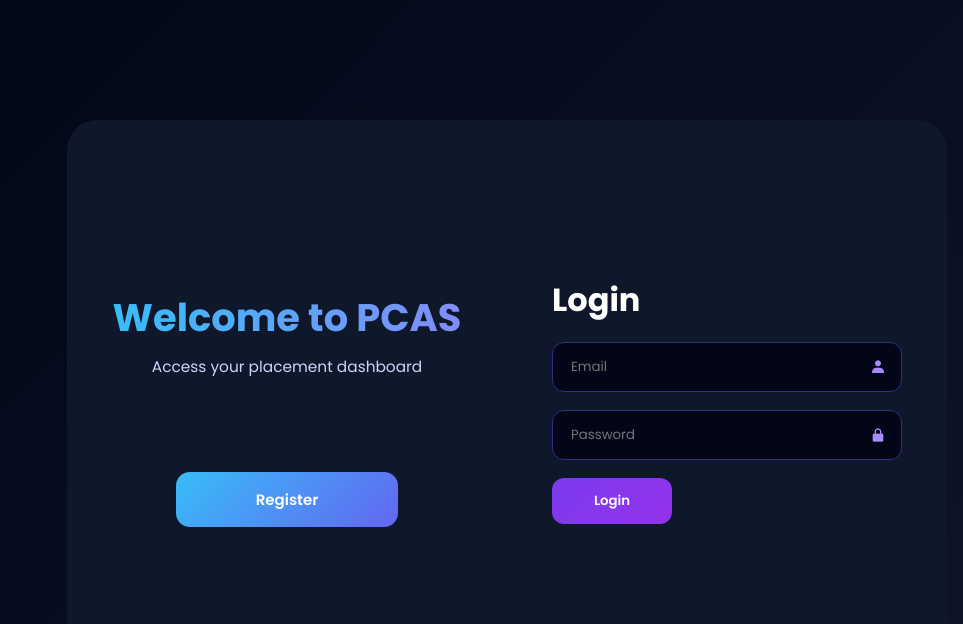
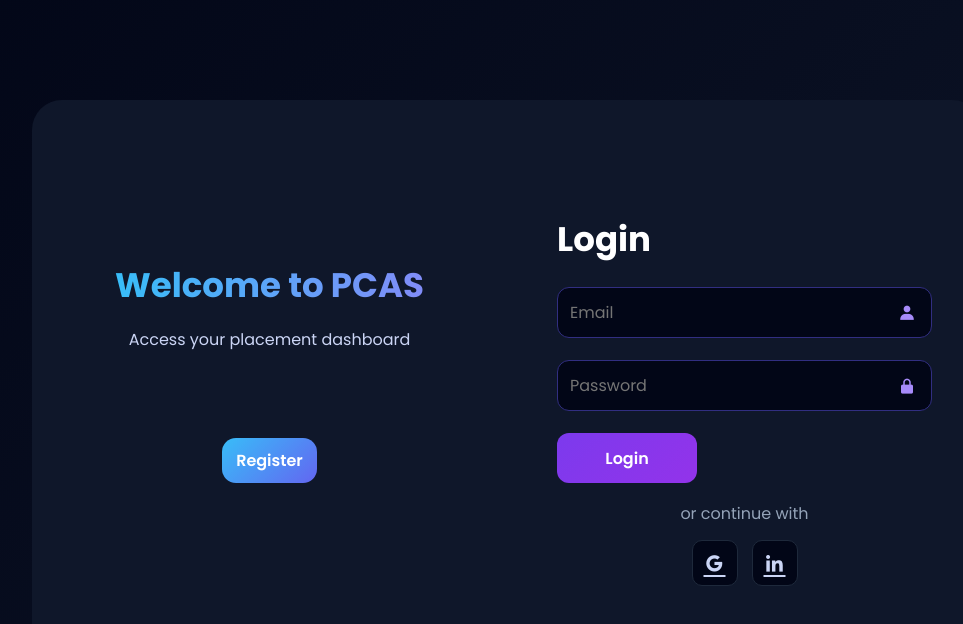
Before and after one commit to AK-tech18/Placement-Cell-System, a React (Create React App) app in the folder client/: page /login in a window 1280 px wide. Shown: the top 624 px of the page, without its empty margins (133-1096 px from the left). Built offline with nearby package versions, Linux system fonts and the light colour scheme.

Commit message:
Updated UI, added dashboard, projector ready version

```diff
--- a/client/src/App.css
+++ b/client/src/App.css
@@ -62,3 +62,53 @@ body[data-theme="light"] .apply-btn {
   border: 1px solid #111;
   color: #111;
 }
+/* 🔥 PROJECTOR MODE (FINAL GLOBAL BOOST) */
+
+/* BASE SCALE */
+body {
+  font-size: 17px;
+}
+
+/* HEADINGS */
+h1 {
+  font-size: 36px !important;
+}
+
+h2 {
+  font-size: 30px !important;
+}
+
+h3 {
+  font-size: 24px !important;
+}
+
+h4 {
+  font-size: 20px !important;
+}
+
+/* TEXT */
+p, span, li, label {
+  font-size: 16px !important;
+}
+
+/* BUTTONS */
+button {
+  font-size: 16px !important;
+  padding: 10px 14px !important;
+}
+
+/* INPUT */
+input, select {
+  font-size: 16px !important;
+  padding: 12px !important;
+}
+
+/* CARDS TEXT */
+.card, .job-card, .settings-card, .student-card {
+  font-size: 16px;
+}
+
+/* TABLE */
+table th, table td {
+  font-size: 16px !important;
+}
--- a/client/src/index.css
+++ b/client/src/index.css
@@ -40,3 +40,46 @@ body[data-theme="light"] {
   --border: #ddd;
   --accent: #0ea5e9;
 }
+/* 🔥 PROJECTOR MODE (GLOBAL FONT BOOST) */
+
+/* BASE FONT */
+body {
+  font-size: 17px;
+}
+
+/* HEADINGS SCALE */
+h1 {
+  font-size: 34px;
+}
+
+h2 {
+  font-size: 28px;
+}
+
+h3 {
+  font-size: 22px;
+}
+
+h4 {
+  font-size: 18px;
+}
+
+/* TEXT */
+p, span, li, label {
+  font-size: 16px;
+}
+
+/* BUTTONS */
+button {
+  font-size: 16px;
+}
+
+/* INPUTS */
+input, select {
+  font-size: 16px;
+}
+
+/* SMALL TEXT FIX */
+small {
+  font-size: 14px;
+}
--- a/client/src/pages/Login.jsx
+++ b/client/src/pages/Login.jsx
@@ -31,22 +31,17 @@ export default function Login() {
       if (res.ok && data.token) {
         localStorage.setItem("token", data.token);
 
-        // ✅ FIX: always store user (fallback added)
         localStorage.setItem(
           "user",
           JSON.stringify(data.user || { name: "User", role: "student" })
         );
 
         alert("Login Successful 🚀");
-
-        // 🔥 REDIRECT
         window.location.href = "/dashboard";
-
       } else {
         alert(data.msg || "Invalid credentials");
       }
     } catch (err) {
-      console.error(err);
       alert("Server error");
     }
   };
@@ -112,6 +107,20 @@ export default function Login() {
             </div>
 
             <button type="submit" className="btn">Login</button>
+
+            {/* 🔥 SOCIAL LOGIN */}
+            <p className="social-text">or continue with</p>
+
+            <div className="social-icons">
+              <a href="#" className="google" onClick={() => alert("Google OAuth coming soon")}>
+                <i className="bx bxl-google"></i>
+              </a>
+
+              <a href="#" className="linkedin" onClick={() => alert("LinkedIn OAuth coming soon")}>
+                <i className="bx bxl-linkedin"></i>
+              </a>
+            </div>
+
           </form>
         </div>
 
@@ -154,6 +163,20 @@ export default function Login() {
             </div>
 
             <button type="submit" className="btn">Register</button>
+
+            {/* 🔥 SOCIAL REGISTER */}
+            <p className="social-text">or sign up with</p>
+
+            <div className="social-icons">
+              <a href="#" className="google">
+                <i className="bx bxl-google"></i>
+              </a>
+
+              <a href="#" className="linkedin">
+                <i className="bx bxl-linkedin"></i>
+              </a>
+            </div>
+
           </form>
         </div>
 
--- a/client/src/styles/auth.css
+++ b/client/src/styles/auth.css
@@ -21,8 +21,8 @@
 
 .container {
   position: relative;
-  width: 880px;
-  height: 560px;
+  width: 950px; /* 🔥 bigger */
+  height: 600px; /* 🔥 bigger */
   background: #0f172a;
   border-radius: 30px;
   overflow: hidden;
@@ -34,14 +34,19 @@
   position: absolute;
   width: 50%;
   height: 100%;
-  background: #0f172a;;
+  background: #0f172a;
   display: flex;
   flex-direction: column;
   justify-content: center;
-  padding: 45px;
+  padding: 50px; /* 🔥 more spacing */
   color: #fff;
   transition: all 0.6s ease-in-out;
   z-index: 2;
+}
+
+.form-box h1 {
+  font-size: 28px; /* 🔥 bigger */
+  margin-bottom: 10px;
 }
 
 .form-box.login {
@@ -68,16 +73,17 @@
 
 .input-box {
   position: relative;
-  margin: 18px 0;
+  margin: 22px 0; /* 🔥 more space */
 }
 
 .input-box input {
   width: 100%;
-  padding: 14px 45px 14px 18px;
+  padding: 16px 45px 16px 18px; /* 🔥 bigger */
   background: #020617;
   border: 1px solid #312e81;
   border-radius: 12px;
   color: #fff;
+  font-size: 15px; /* 🔥 readable */
 }
 
 .input-box i {
@@ -86,28 +92,18 @@
   top: 50%;
   transform: translateY(-50%);
   color: #a78bfa;
-}
-
-/* ===== LINKS ===== */
-
-.forgot-link {
-  text-align: right;
-  margin: 6px 0 14px;
-}
-
-.forgot-link a {
-  font-size: 13px;
-  color: #c4b5fd;
-  text-decoration: none;
+  font-size: 18px;
 }
 
 /* ===== BUTTONS ===== */
 
 .btn {
-  height: 46px;
+  height: 50px;
   border-radius: 12px;
-  min-width: 120px;
+  min-width: 140px;
   padding: 0 28px;
+  font-size: 16px; /* 🔥 bigger */
+
   background: linear-gradient(135deg, #7c3aed, #9333ea);
   border: none;
   color: white;
@@ -119,32 +115,52 @@
   box-shadow: 0 8px 24px rgba(124, 58, 237, 0.45);
 }
 
-/* ===== SOCIAL ===== */
+/* ===== SOCIAL LOGIN ===== */
 
 .social-text {
-  margin-top: 14px;
+  margin-top: 18px;
   font-size: 14px;
-  opacity: 0.85;
+  color: #94a3b8;
   text-align: center;
 }
 
 .social-icons {
   display: flex;
   justify-content: center;
-  margin-top: 12px;
+  gap: 14px;
+  margin-top: 14px;
 }
 
 .social-icons a {
-  border: 1px solid #4338ca;
-  padding: 10px;
+  width: 46px;
+  height: 46px;
   border-radius: 10px;
-  margin: 0 8px;
+
+  display: flex;
+  align-items: center;
+  justify-content: center;
+
+  background: #020617;
+  border: 1px solid #1e293b;
+
+  font-size: 22px;
+  color: #cbd5f5;
+
+  transition: 0.25s ease;
+}
+
+.social-icons a.google:hover {
+  background: #ea4335;
   color: white;
-  font-size: 20px;
+}
+
+.social-icons a.linkedin:hover {
+  background: #0a66c2;
+  color: white;
 }
 
 .social-icons a:hover {
-  background: #7c3aed;
+  transform: translateY(-3px);
 }
 
 /* ===== TOGGLE BACKGROUND ===== */
@@ -154,22 +170,15 @@
   width: 100%;
   height: 100%;
   overflow: hidden;
-  pointer-events: none;
 }
 
 .toggle-box::before {
   content: "";
   position: absolute;
-
   width: 300%;
   height: 100%;
-
   right: -250%;
-
-
-  /*background: linear-gradient(135deg, #020617, #0f172a);*/
   background: linear-gradient(135deg, #020617, #1e293b);
-
   border-radius: 160px;
   transition: 1.6s ease-in-out;
 }
@@ -190,31 +199,25 @@
   flex-direction: column;
   align-items: center;
 
-  padding-top: 175px;
-  gap: 14px;
+  padding-top: 160px;
+  gap: 16px;
   text-align: center;
 
   z-index: 3;
   transition: 0.6s ease-in-out;
-  pointer-events: auto;
 }
 
 .toggle-panel.toggle-left {
   left: 0;
 }
 
-/* ===== TOGGLE PANEL (RIGHT SIDE) ===== */
-
 .toggle-panel.toggle-right {
   right: 0;
   transform: translateX(100%);
-
-  /* 🔥 NEW MODERN BACKGROUND */
   background: linear-gradient(135deg, #020617, #1e293b);
-  backdrop-filter: blur(20px);
 }
 
-/* ===== ANIMATION STATES ===== */
+/* ===== ANIMATION ===== */
 
 .container.active .toggle-panel.toggle-left {
   transform: translateX(-100%);
@@ -224,15 +227,11 @@
   transform: translateX(0);
 }
 
-/* ===== TEXT STYLE (WELCOME BACK) ===== */
+/* ===== TEXT ===== */
 
 .toggle-panel h1 {
   font-weight: 700;
-
-  /* 🔥 CONTROLLED RESPONSIVE SIZE */
-  font-size: clamp(28px, 3vw, 42px);
-
-  line-height: 1.2;   /* 🔥 spacing fix */
+  font-size: 36px; /* 🔥 bigger for projector */
 
   background: linear-gradient(90deg, #38bdf8, #818cf8);
   -webkit-background-clip: text;
@@ -240,33 +239,27 @@
 }
 
 .toggle-panel p {
-  font-size: clamp(14px, 1.2vw, 18px);
+  font-size: 16px;
   color: #cbd5f5;
 }
 
-/* ===== TOGGLE BUTTON ===== */
+/* ===== BUTTON ===== */
 
 .toggle-btn {
-  margin-top: 80px;
-  padding: 16px 80px;
-  font-size: 15px;
+  margin-top: 70px;
+  padding: 16px 70px;
+  font-size: 16px;
 
   border-radius: 14px;
   border: none;
 
-  /* 🔥 GRADIENT BUTTON */
   background: linear-gradient(135deg, #38bdf8, #6366f1);
   color: #fff;
 
   font-weight: 600;
   cursor: pointer;
-
-  transition: 0.3s ease;
 }
-
-/* 🔥 HOVER EFFECT */
 
 .toggle-btn:hover {
   transform: scale(1.05);
-  box-shadow: 0 8px 25px rgba(99, 102, 241, 0.4);
 }
--- a/client/src/styles/dashboard.css
+++ b/client/src/styles/dashboard.css
@@ -1177,3 +1177,208 @@ button:hover {
   width: 100% !important;
   height: 100% !important;
 }
+.dashboard {
+  padding: 32px;
+  background: #0b0f19;
+  min-height: 100vh;
+  color: #e5e7eb;
+  font-family: "Inter", sans-serif;
+}
+
+/* 🔥 MOTIVATION */
+.motivation {
+  margin-bottom: 25px;
+}
+
+.motivation-label {
+  font-size: 12px;
+  color: #6b7280;
+  margin-bottom: 6px;
+}
+
+.motivation h1 {
+  font-size: 24px;
+  font-weight: 600;
+  color: #60a5fa; /* 🔥 highlighted */
+}
+
+/* BUTTONS */
+.actions {
+  display: flex;
+  gap: 12px;
+  margin-bottom: 25px;
+}
+
+.primary-btn {
+  background: #2563eb;
+  border: none;
+  padding: 10px 16px;
+  border-radius: 8px;
+  color: white;
+  cursor: pointer;
+}
+
+.secondary-btn {
+  background: #1f2937;
+  border: 1px solid #374151;
+  padding: 10px 16px;
+  border-radius: 8px;
+  color: #d1d5db;
+  cursor: pointer;
+}
+
+/* STATS */
+.stats {
+  display: grid;
+  grid-template-columns: repeat(4, 1fr);
+  gap: 16px;
+  margin-bottom: 20px;
+}
+
+.stat-card {
+  background: #111827;
+  border: 1px solid #1f2937;
+  padding: 18px;
+  border-radius: 12px;
+}
+
+.stat-card h4 {
+  font-size: 13px;
+  color: #9ca3af;
+}
+
+.stat-card h2 {
+  margin-top: 6px;
+  font-size: 22px;
+}
+
+/* INFO */
+.info-row {
+  display: flex;
+  gap: 15px;
+  margin-bottom: 20px;
+}
+
+.alert-box {
+  flex: 1;
+  background: #1f2937;
+  border-left: 4px solid #facc15;
+  padding: 12px;
+  border-radius: 8px;
+}
+
+.tip-box {
+  flex: 1;
+  background: #1f2937;
+  border-left: 4px solid #38bdf8;
+  padding: 12px;
+  border-radius: 8px;
+}
+
+/* GRID */
+.grid {
+  display: grid;
+  grid-template-columns: 1fr 1fr;
+  gap: 20px;
+}
+
+/* CARD */
+.card {
+  background: #111827;
+  border: 1px solid #1f2937;
+  padding: 18px;
+  border-radius: 12px;
+  margin-bottom: 20px;
+}
+
+.card h3 {
+  margin-bottom: 12px;
+}
+
+/* JOB */
+.job-item {
+  display: flex;
+  justify-content: space-between;
+  align-items: center;
+  padding: 10px 0;
+  border-bottom: 1px solid #1f2937;
+}
+
+.job-role {
+  font-weight: 500;
+}
+
+.mini-btn {
+  background: #2563eb;
+  border: none;
+  padding: 6px 12px;
+  border-radius: 6px;
+  color: white;
+  cursor: pointer;
+}
+
+/* APPLICATION STATS */
+.app-stats p {
+  display: flex;
+  justify-content: space-between;
+  margin: 6px 0;
+}
+
+.app-stats span {
+  font-weight: bold;
+}
+/* 🔥 PROJECTOR MODE (FONT BOOST ONLY) */
+
+body {
+  font-size: 17px; /* base increase */
+}
+
+/* HEADINGS */
+h1 {
+  font-size: 34px !important;
+}
+
+h2 {
+  font-size: 28px !important;
+}
+
+h3 {
+  font-size: 22px !important;
+}
+
+h4 {
+  font-size: 18px !important;
+}
+
+/* TEXT */
+p, span, li {
+  font-size: 16px !important;
+}
+
+/* BUTTONS */
+button {
+  font-size: 16px !important;
+  padding: 10px 14px !important;
+}
+
+/* INPUTS */
+input {
+  font-size: 16px !important;
+  padding: 12px !important;
+}
+
+/* TABLE */
+.app-table th,
+.app-table td {
+  font-size: 16px !important;
+  padding: 14px !important;
+}
+
+/* CARDS */
+.stat-card h2 {
+  font-size: 32px !important;
+}
+
+.card h3 {
+  font-size: 20px !important;
+}
--- a/client/src/styles/settings.css
+++ b/client/src/styles/settings.css
@@ -97,3 +97,44 @@
   background: #ff4d4f;
   color: white;
 }
+/* 🔥 PROJECTOR FONT BOOST (SETTINGS PAGE ONLY) */
+
+.settings-page {
+  font-size: 17px;
+}
+
+.settings-title {
+  font-size: 34px !important;
+}
+
+.settings-card h2 {
+  font-size: 24px !important;
+}
+
+/* FORM LABELS */
+.form-row label {
+  font-size: 16px !important;
+}
+
+/* INPUTS */
+.form-row input,
+.form-row select {
+  font-size: 16px !important;
+  padding: 12px !important;
+}
+
+/* BUTTONS */
+.settings-btn {
+  font-size: 16px !important;
+  padding: 10px 16px !important;
+}
+
+/* TOGGLE */
+.toggle-row {
+  font-size: 16px !important;
+}
+
+/* SMALL TEXT */
+.meta {
+  font-size: 14px !important;
+}
```
Also changed, not shown: client/src/pages/Dashboard.jsx (+101 -18 lines), client/src/styles/students.css (+52 -0 lines), client/src/pages/Jobs.jsx (line endings or trailing spaces), 1 other file (tests, documents, lock files or other folders).
